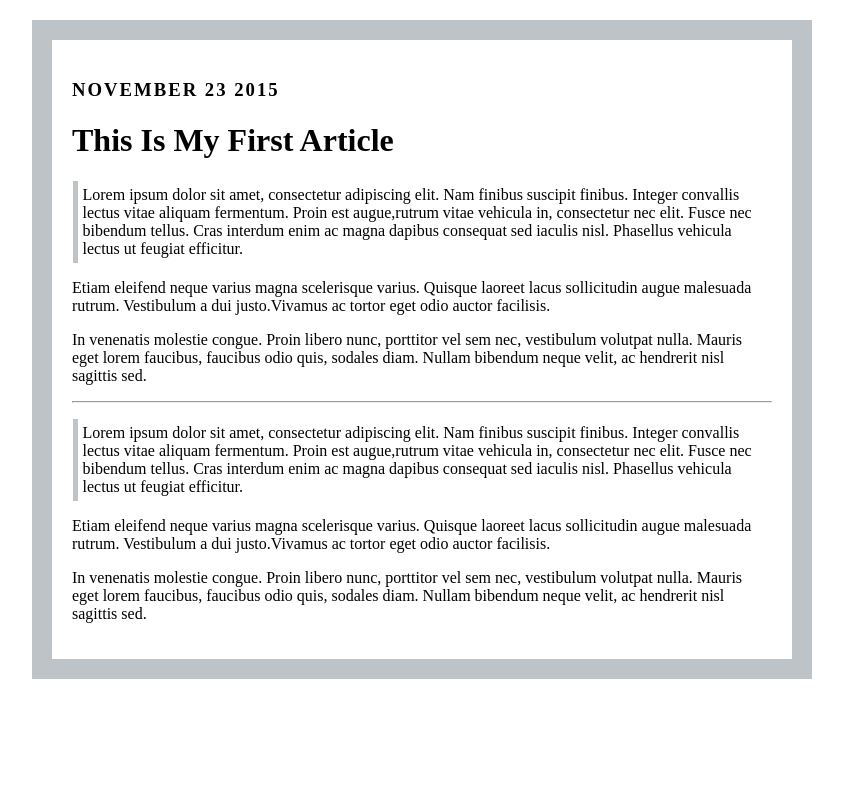
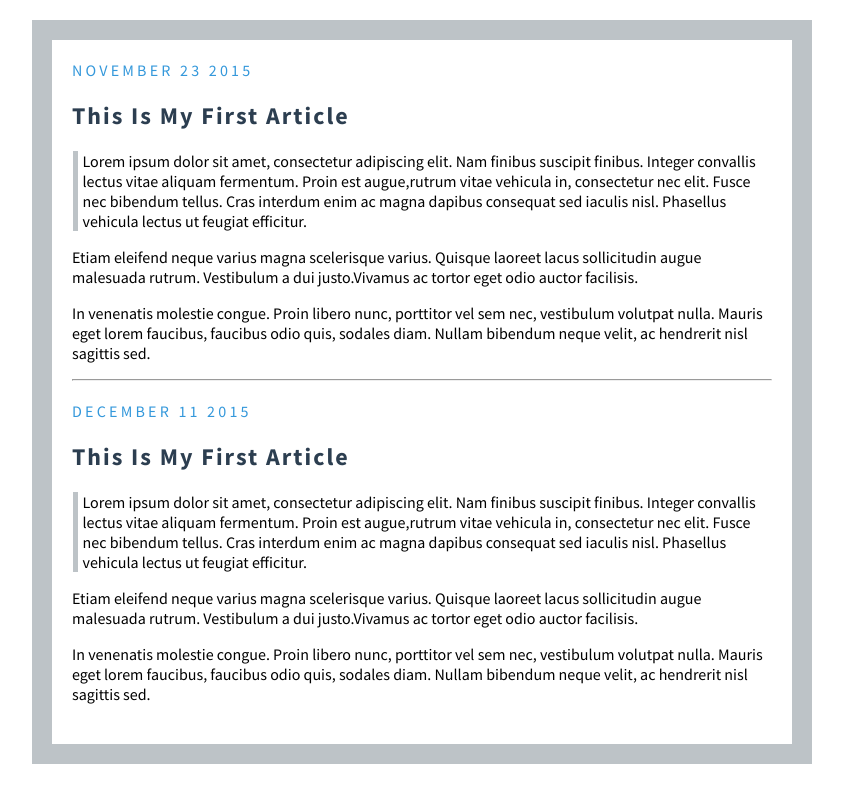
Before and after one commit to babisha/blog, a plain HTML site: page index.html in a window 1280 px wide. Shown: the whole page, without its empty margins (218-1061 px from the left). Drawn offline with Linux system fonts and the light colour scheme.

Commit message:
Changed article margin

```diff
--- a/font.css
+++ b/font.css
@@ -4,26 +4,36 @@ body {
   max-width: 700px;
   width: 80%;
   margin: 20px auto;
+  font-family: 'Source Sans Pro', sans-serif;
+
 }
 
-h3 {
+h2 {
+  text-transform: capitalize;
   letter-spacing: 2px;
+  color: #2c3e50;
 }
 
-h1 {
-  text-transform: capitalize;
+.date {
+  text-transform: uppercase;
+  color: #3498db;
+  letter-spacing: 0.2rem;
 }
 
 .horizontal {
   margin-left: 0.5px;
   border-left: 5px solid #bdc3c7;
-  padding:5px;
+  padding-left:5px;
+}
+
+.post {
+  margin-bottom: 20px;
 }
 
 hr {
     display: block;
-    margin-top: 0.5em;
-    margin-bottom: 0.5em;
+    margin-top: 0.8em;
+    margin-bottom: 0.8em;
     margin-left: auto;
     margin-right: auto;
     border-style: inset;
--- a/index.html
+++ b/index.html
@@ -3,12 +3,16 @@
   <head>
     <meta charset="utf-8">
     <link rel="stylesheet" href="font.css">
+    <link href="https://fonts.googleapis.com/css?family=Source+Sans+Pro:400,700" rel="stylesheet">
     <title>My First Blog</title>
   </head>
   <body>
-    <h3>NOVEMBER 23 2015</h3>
 
-    <h1>This is my first article</h1>
+    <div class="post">
+
+    <div class="date">NOVEMBER 23 2015</div>
+
+    <h2>This is my first article</h2>
 
     <p class="horizontal">
        Lorem ipsum dolor sit amet, consectetur adipiscing elit. Nam finibus
@@ -33,6 +37,15 @@
 
      <hr>
 
+   </div>
+
+
+
+    <div class="post">
+      <div class="date">December 11 2015</div>
+
+      <h2>This is my first article</h2>
+
      <p class="horizontal">
        Lorem ipsum dolor sit amet, consectetur adipiscing elit. Nam finibus
        suscipit finibus. Integer convallis lectus vitae aliquam fermentum.
@@ -54,6 +67,6 @@
        ac hendrerit nisl sagittis sed.
      </p>
 
-
+   </div>
   </body>
 </html>
```
